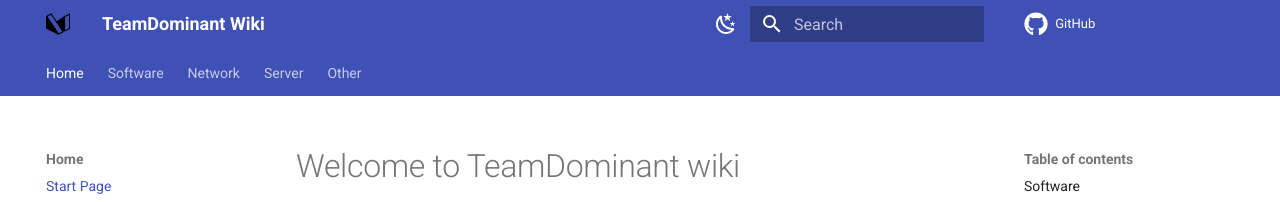
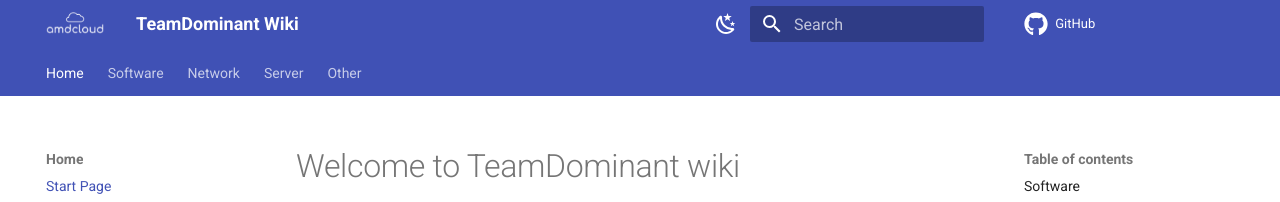
Before and after one commit to TeamDominant/Wiki-mkdocs, an MkDocs documentation site: the page built from docs/index.md, in a window 1280 px wide. Shown: the top 202 px of the page. Built offline with MkDocs 1.6.1 and Material for MkDocs 9.7.7, drawn with Linux system fonts in a browser that asks for light colours; comment, search, counter and statistics services are not loaded.

Commit message:
added new logo and favicon

```diff
--- a/mkdocs.yml
+++ b/mkdocs.yml
@@ -30,8 +30,8 @@
     - content.code.copy
   name: material
   custom_dir: overrides
-  favicon: images/logo.svg
-  logo: images/logo.svg
+  favicon: images/favicon.png
+  logo: images/logo.png
   font:
     code: Roboto Mono
   icon:
```
Also changed, not shown: docs/images/favicon.png (added), docs/images/favicon.svg (deleted), docs/images/logo.png (added), docs/images/logo.svg (deleted).
